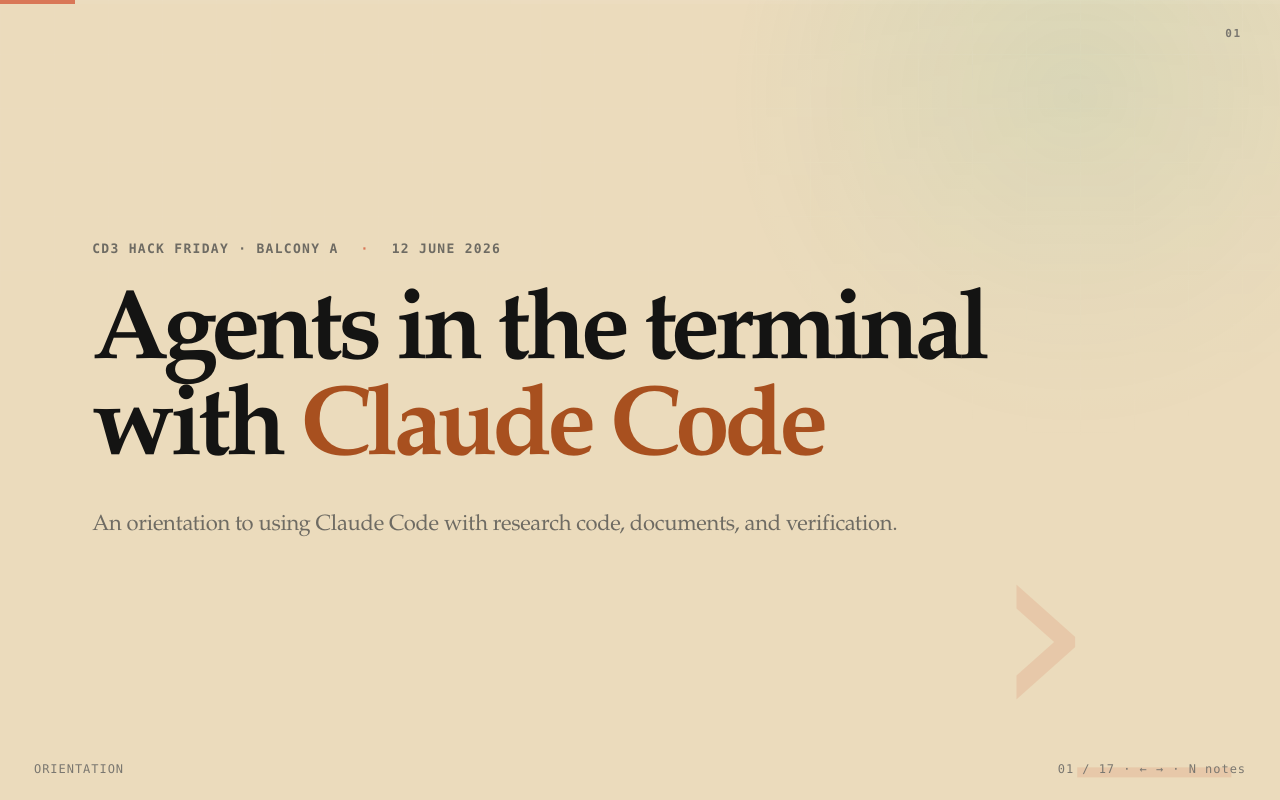
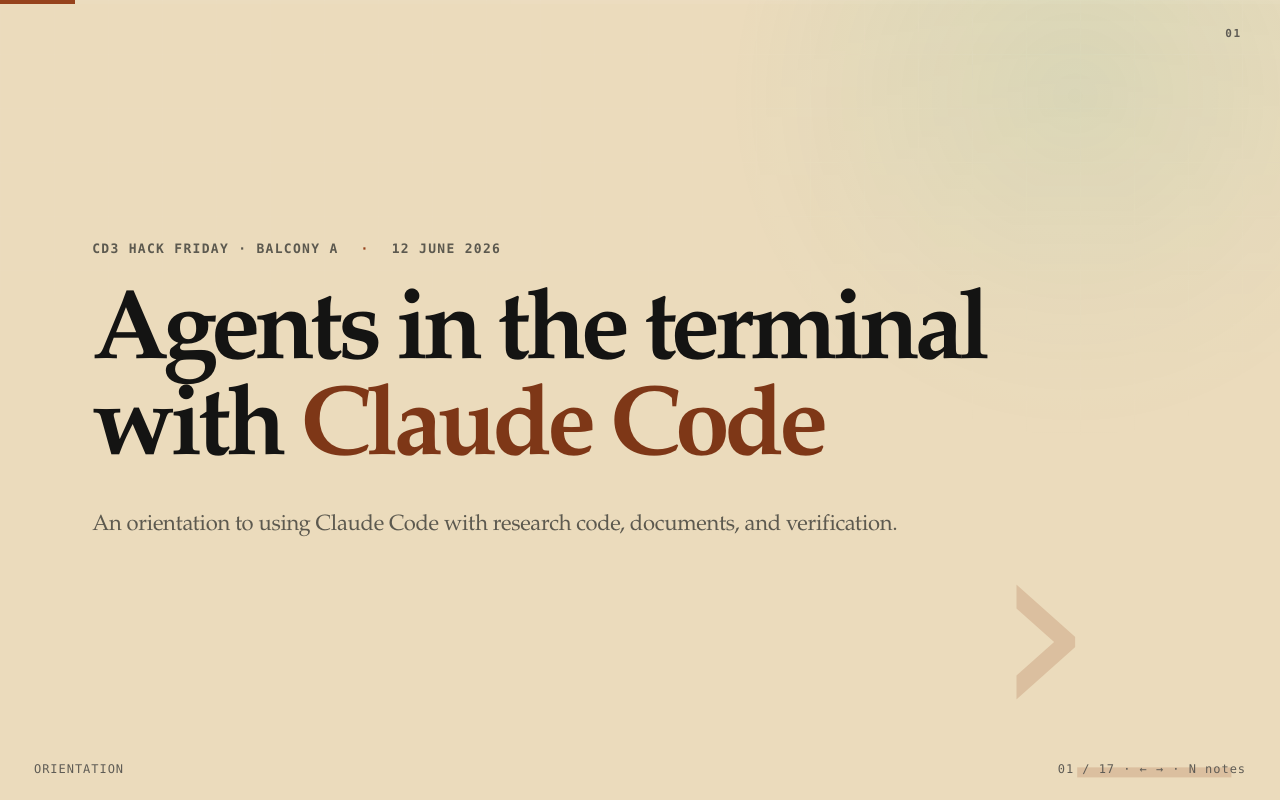
Before and after one commit to IPMUCD3/CD3hackFriday_agentic-workflow, a plain HTML site: page slide_deck/kickoff_overview_2026June12.html in a window 1280 px wide. Drawn offline with Linux system fonts and the light colour scheme.

Commit message:
Bring both decks to WCAG AA

```diff
--- a/slide_deck/kickoff_overview_2026June12.html
+++ b/slide_deck/kickoff_overview_2026June12.html
@@ -11,12 +11,12 @@
     --surface: #F3E8CF;
     --surface-2: #E9DCBE;
     --ink: #141413;
-    --muted: #6E6B63;
-    --dim: #7A7770;
+    --muted: #5C594F;
+    --dim: #5F5C55;
     --line: rgba(20, 20, 19, 0.15);
     --line-strong: rgba(20, 20, 19, 0.28);
-    --green: #D97757;
-    --green-soft: #A8501F;
+    --green: #96421C;
+    --green-soft: #7E3717;
     --green-wash: rgba(217, 119, 87, 0.14);
     --amber: #B98A3B;
     --sans: 'Iowan Old Style', 'Palatino Linotype', Georgia, serif;
@@ -527,7 +527,9 @@
     gap: 8px;
     padding: 12px 16px;
     border-bottom: 1px solid var(--line);
-    color: var(--dim);
+    /* The prompt shell is a dark terminal block in BOTH decks, so this label
+       cannot use a theme token -- --dim is dark on the ivory deck. */
+    color: #8A8A85;
     font: 600 12px/1 var(--mono);
   }
 
```
Also changed, not shown: slide_deck/AIagentic_workflow_orientation_tutorial_ICISE_2026August10.html (+4 -2 lines).
